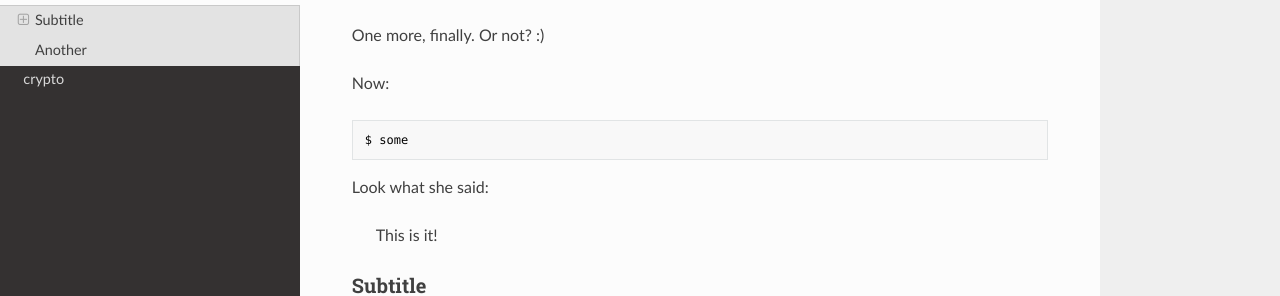
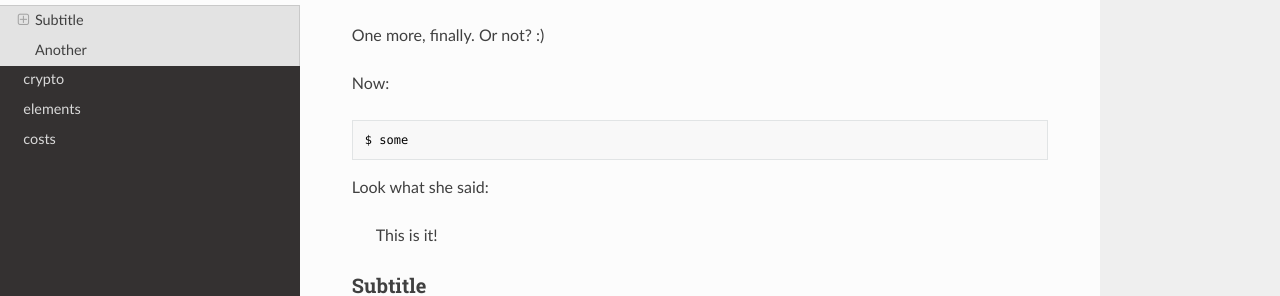
Before and after one commit to compstki/csHjavaDocs, an MkDocs documentation site: the page built from docs/index.md, in a window 1280 px wide. Shown: the part 131-427 px from the top of the page. Built offline with MkDocs 1.6.1, drawn with Linux system fonts in a browser that asks for light colours; nearby versions of some CDN libraries.

Commit message:
Update mkdocs.yml

```diff
--- a/mkdocs.yml
+++ b/mkdocs.yml
@@ -7,6 +7,8 @@ repo_url: 'https://github.com/compstki/csHjavaDocs'
 nav:
     - Home: index.md
     - crypto: crypto.md
+    - elements: elements.md
+    - costs: costs.md
 theme:
   name: 'readthedocs'
   highlightjs: true
```
